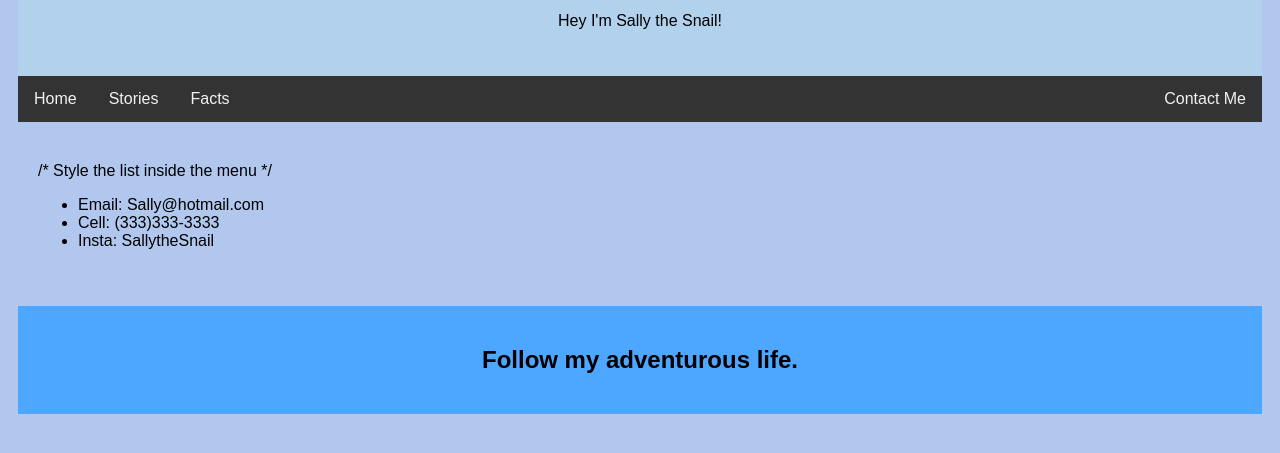
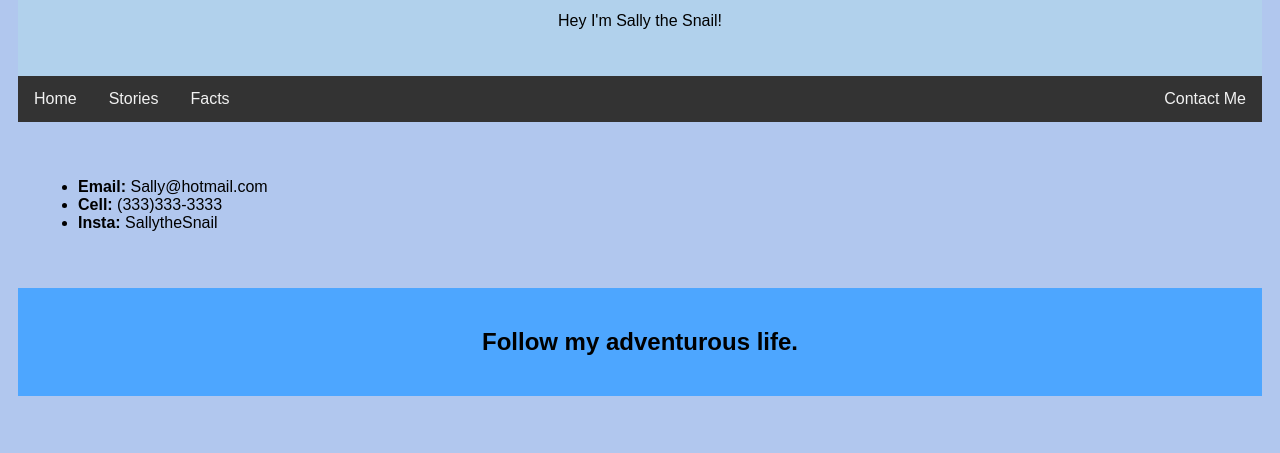
Before and after one commit to xingunicorn/snail, a plain HTML site: page contact.html in a window 1280 px wide. Shown: the part 161-614 px from the top of the page. Drawn offline with Linux system fonts and the light colour scheme.

Commit message:
Update contact.html

```diff
--- a/contact.html
+++ b/contact.html
@@ -88,12 +88,11 @@ body {
 	  <a href="contact.html" style="float:right">Contact Me</a>
 	</div>
   <div class="center">
-	/* Style the list inside the menu */
 
     <ul>
-      <li>Email: Sally@hotmail.com</li>
-      <li>Cell: (333)333-3333</li>
-      <li>Insta: SallytheSnail</li>
+	    <li><b>Email:</b> Sally@hotmail.com</li>
+	    <li><b>Cell:</b> (333)333-3333</li>
+	    <li><b>Insta:</b> SallytheSnail</li>
     </ul>
 		</div>
 	<div class="footer">
```
